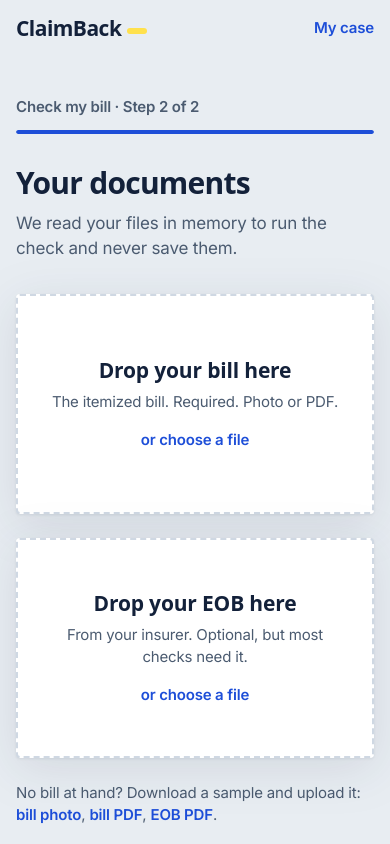
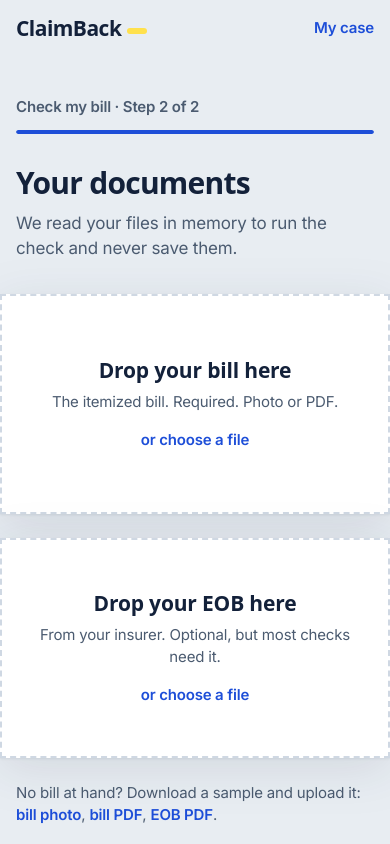
Before and after one commit to aemkls/businesscup-aurum, a Next.js app: page /check in a window 390 px wide. Both pictures are taken after typing "5", "5", "5", "5" into the empty fields and a click on the button "Continue". Shown: the top 844 px of the page. Built offline with nearby package versions, Linux system fonts and the light colour scheme.

Commit message:
Check flow: drop sheets and sample documents run edge to edge on phones

```diff
--- a/components/CheckFlow.tsx
+++ b/components/CheckFlow.tsx
@@ -441,10 +441,10 @@ function FileField({
         setOver(false);
         onChange(e.dataTransfer.files?.[0] ?? null);
       }}
-      className="paper-shadow block cursor-pointer"
+      className="paper-shadow -mx-4 block cursor-pointer sm:mx-0"
     >
       <span
-        className={`paper flex min-h-[220px] flex-col items-center justify-center rounded-[4px] border-2 border-dashed p-6 text-center ${
+        className={`paper flex min-h-[220px] flex-col items-center justify-center border-2 border-dashed p-6 text-center sm:rounded-[4px] ${
           over ? "border-action" : file ? "border-rule" : "border-rule hover:border-action"
         }`}
       >
@@ -489,8 +489,8 @@ function FileField({
 
 function DocumentPreview({ title, text }: { title: string; text: string }) {
   return (
-    <details className="paper-shadow">
-      <summary className="paper cursor-pointer rounded-[4px] px-5 py-4 text-body font-semibold text-ink">
+    <details className="paper-shadow -mx-4 sm:mx-0">
+      <summary className="paper cursor-pointer px-5 py-4 text-body font-semibold text-ink sm:rounded-[4px]">
         {title}
       </summary>
       <pre className="paper overflow-x-auto px-5 pb-5 font-mono text-fine leading-relaxed text-bill-text">
```
